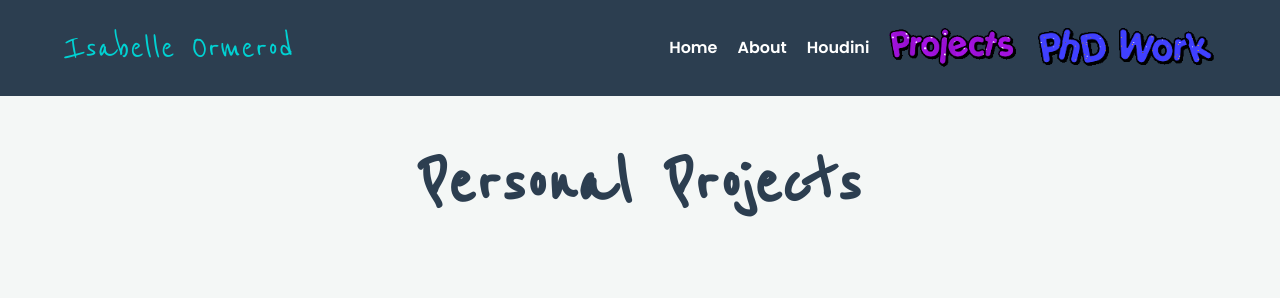
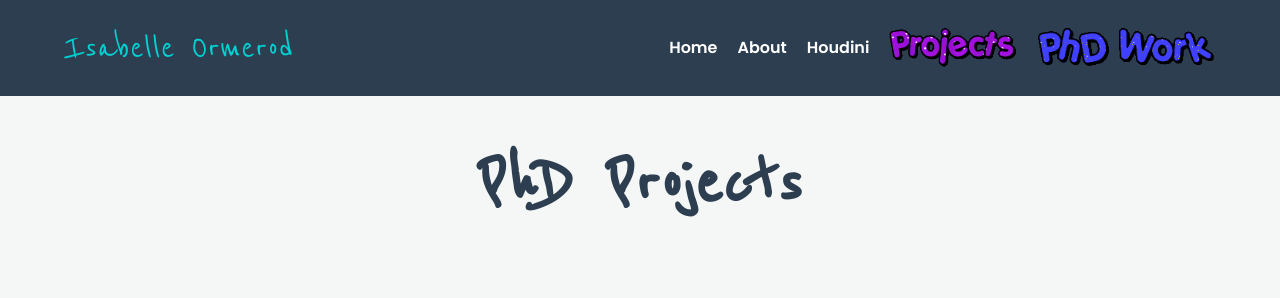
Before and after one commit to isabelleormerod/isabelleormerod.github.io, a plain HTML site: page phd.html in a window 1280 px wide. Shown: the top 298 px of the page. Drawn offline with Linux system fonts and the light colour scheme.

Commit message:
recent update

```diff
--- a/phd.html
+++ b/phd.html
@@ -12,7 +12,7 @@
 <header id="header-placeholder"></header>
 
     <main>
-        <h1 class="page-title">Personal Projects</h1>
+        <h1 class="page-title">PhD Projects</h1>
 
         <div class="projects-container">
             <div class="project-square">
```
